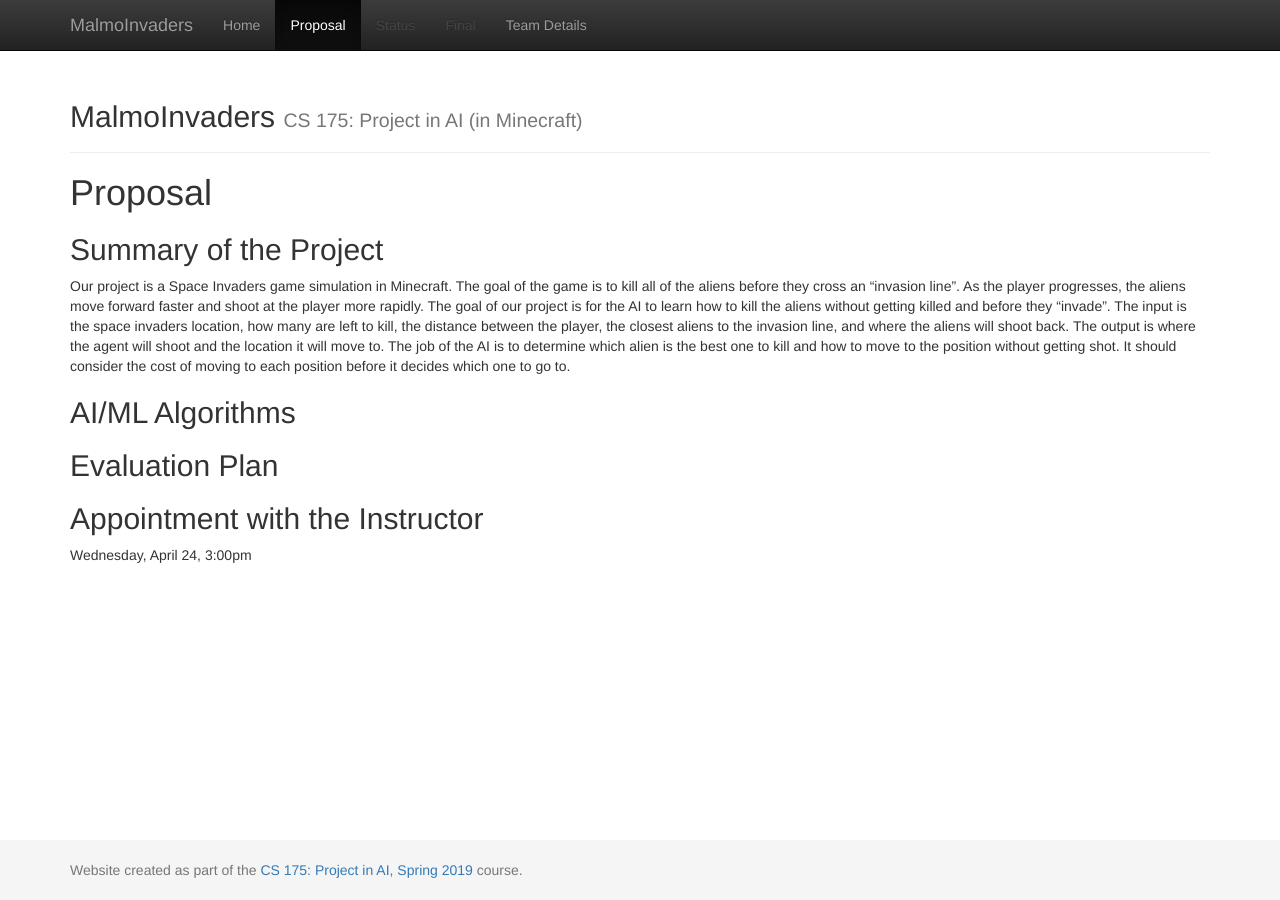
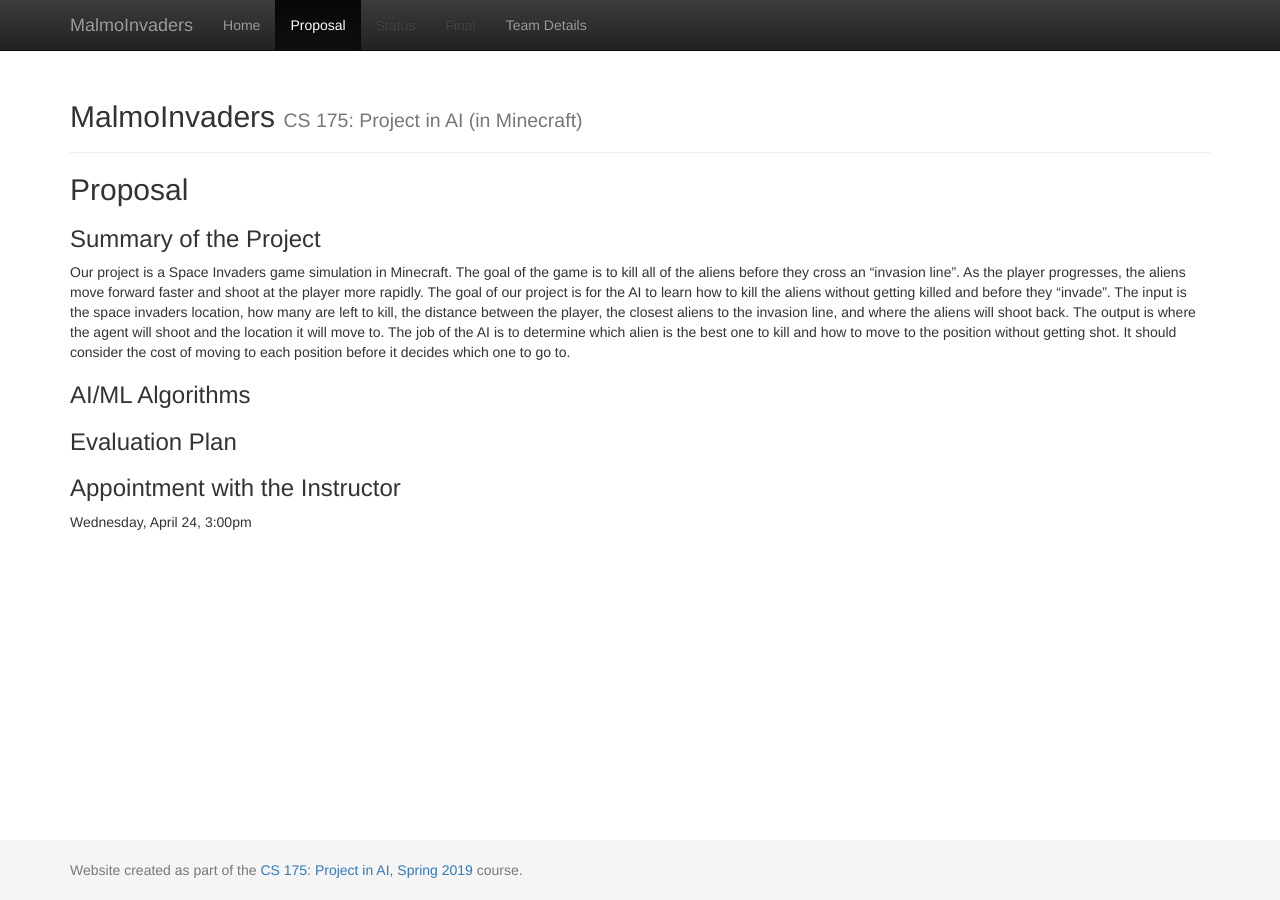
Before and after one commit to YINGDAT/CrossyCarts, a Jekyll site: the page built from docs/proposal.md, in a window 1280 px wide. Built offline with Jekyll 4.4.1, drawn with Linux system fonts in a browser that asks for light colours.

Commit message:
Update proposal.md

```diff
--- a/docs/proposal.md
+++ b/docs/proposal.md
@@ -4,14 +4,14 @@ title: Proposal
 ---
 
 
-# {{ page.title }}
+## {{ page.title }}
 
-## Summary of the Project
+### Summary of the Project
 Our project is a Space Invaders game simulation in Minecraft. The goal of the game is to kill all of the aliens before they cross an “invasion line”. As the player progresses, the aliens move forward faster and shoot at the player more rapidly. The goal of our project is for the AI to learn how to kill the aliens without getting killed and before they “invade”. The input is the space invaders location, how many are left to kill, the distance between the player, the closest aliens to the invasion line, and where the aliens will shoot back. The output is where the agent will shoot and the location it will move to. The job of the AI is to determine which alien is the best one to kill and how to move to the position without getting shot. It should consider the cost of moving to each position before it decides which one to go to.
 
-## AI/ML Algorithms
+### AI/ML Algorithms
 
-## Evaluation Plan
+### Evaluation Plan
 
-## Appointment with the Instructor
+### Appointment with the Instructor
 Wednesday, April 24, 3:00pm
```
